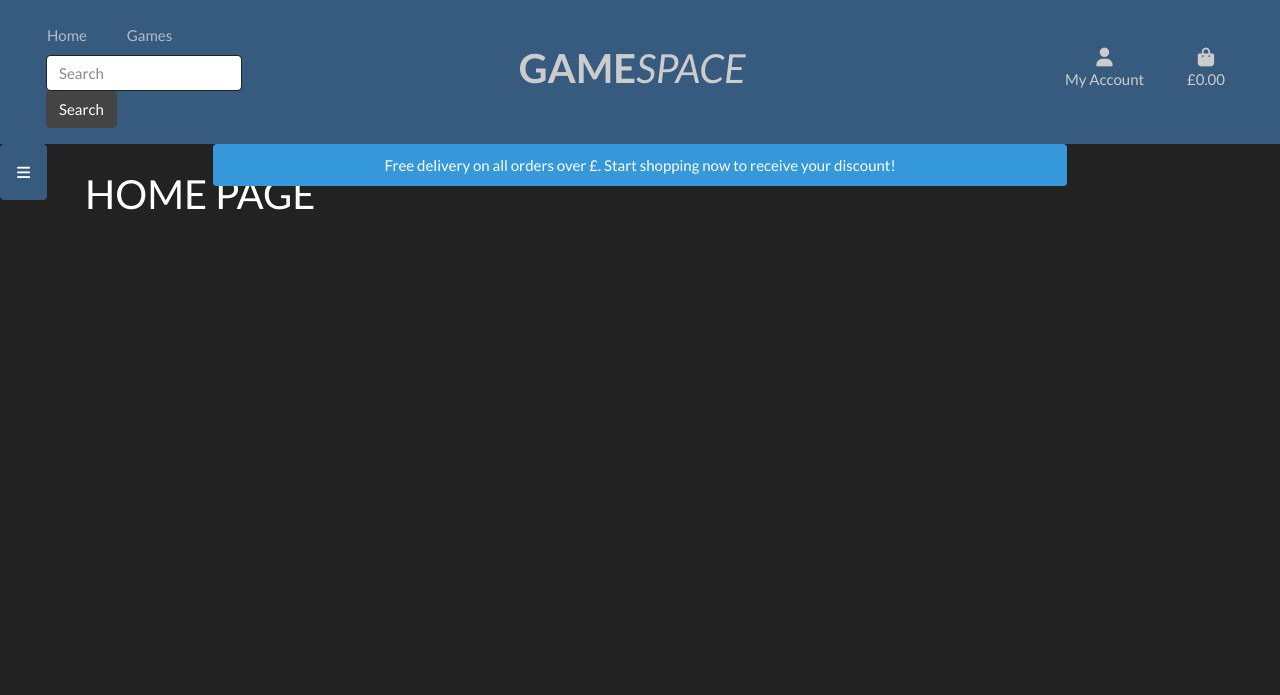
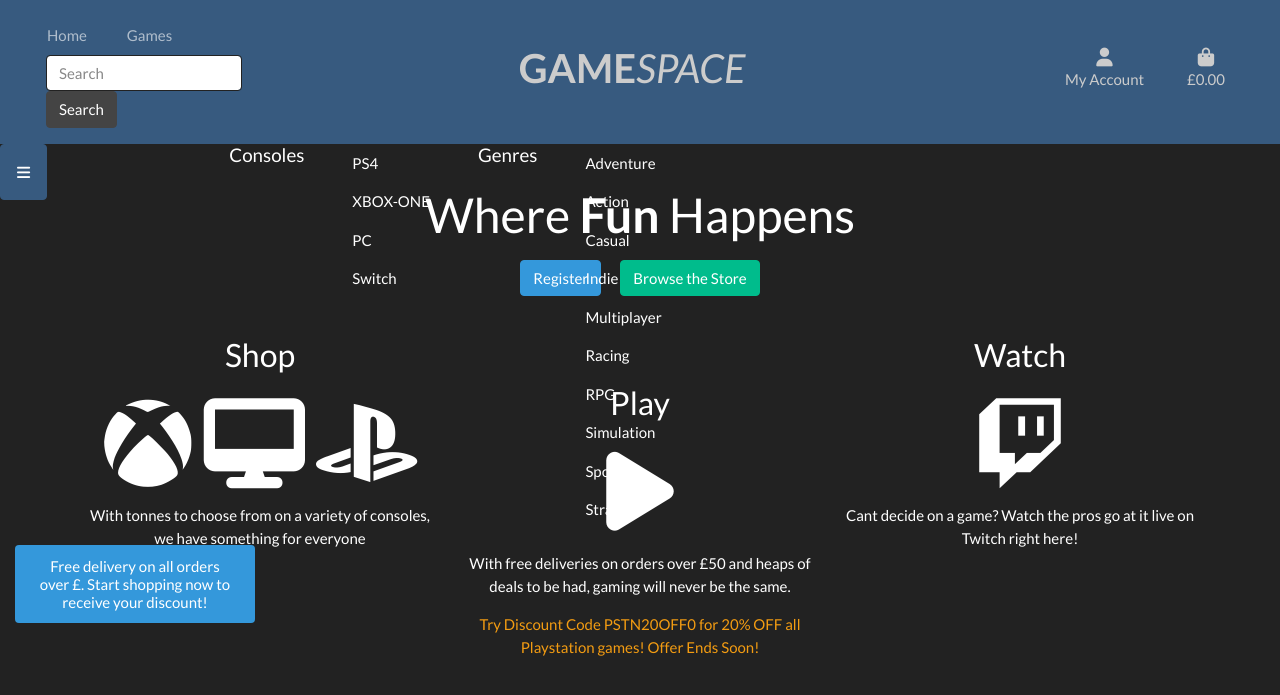
Before and after one commit to jamiebird119/game_space, a Django app: template home/templates/home/index.html in a window 1280 px wide. Shown: the top 695 px of the page. Run offline with Django 3.2, Linux system fonts and the light colour scheme; the template is opened without the code that fills it, so the values that code supplies are empty; parts of the project's set-up code (start-up, migrations or seed data) failed here and were passed over; some libraries are stand-ins or nearby versions.

Commit message:
Home Page created

```diff
--- a/game_space/settings.py
+++ b/game_space/settings.py
@@ -85,6 +85,7 @@ TEMPLATES = [
                 'django.contrib.messages.context_processors.messages',
                 'bag.contexts.bag_contents',
                 'django.template.context_processors.media',
+                'profiles.contexts.profile_from_user',
             ],
             'builtins':[
                 'crispy_forms.templatetags.crispy_forms_tags',
--- a/home/templates/home/index.html
+++ b/home/templates/home/index.html
@@ -6,7 +6,36 @@
 {% endblock %}
 {% block content %}
 <div class="container">
-    <h2 >HOME PAGE </h2>
+    <div class="row">
+
+        <div class="col-12 text-center">
+            <h1 class="my-3"> Where <strong>Fun</strong> Happens</h1>
+            <a class="btn btn-info mr-2"> Register </a>
+            <a class="btn btn-success ml-2"> Browse the Store </a>
+
+        </div>
+    </div>
+    <div class="row mt-4">
+        <div class="col-12 col-md-4 text-center">
+            <h3 class="mt-3">Shop</h3>
+            <i class="fab fa-xbox fa-6x mt-3"></i>
+            <i class="fas fa-desktop fa-6x mt-1 mx-2"></i>
+            <i class="fab fa-playstation fa-6x mt-3"></i>
+            <p class="mt-3"> With tonnes to choose from on a variety of consoles, we have something for everyone </p>
+        </div>
+        <div class="col-12 col-md-4 mt-5 text-center">
+            <h3 class="mt-3"> Play </h3>
+            <i class="fas fa-play fa-6x my-3"></i>
+            <p> With free deliveries on orders over £50 and heaps of deals to be had, gaming will never be the same. </p>
+            <p class="text-warning">Try Discount Code PSTN20OFF0 for 20% OFF all Playstation games! Offer Ends Soon!</p>
+        </div>
+        <div class="col-12 col-md-4 text-center">
+            <h3 class="mt-3"> Watch </h3>
+            <i class="fab fa-twitch fa-6x my-3"></i>
+            <p> Cant decide on a game? Watch the pros go at it live on Twitch right here! </p>
+        </div>
+
+    </div>
 </div>
 
 {% endblock %}
--- a/profiles/templates/profiles/profile.html
+++ b/profiles/templates/profiles/profile.html
@@ -28,7 +28,7 @@
             <form enctype="multipart/form-data" method="POST" action="{% url 'add_profile_photo' %}" name="profile-image-form">
             {% csrf_token %}
 			<div class="form-group mt-2">
-                <p> Current: <a class="display-inline" target="_blank" href="{{ profile.user_image.url }}">{{ profile.user_image.url }}</a></p>
+                <p> Current File: <a class="display-inline" target="_blank" href="{{ profile.user_image.url }}">{{ profile.user_image.url }}</a></p>
 				<label for="ProfileImageInputFile">Change your profile image here. </label>
 				<input name="user_image" type="file" class="form-control-file" id="ProfileImageInputFile" aria-describedby="fileHelp" {% if profile.user_image %} value="{{profile.user_image.url}}" {% endif %}>
             </div>
--- a/profiles/views.py
+++ b/profiles/views.py
@@ -36,9 +36,8 @@ def add_profile_photo(request):
     profile = get_object_or_404(UserProfile, user=request.user)
     orders = profile.orders.all()
     if request.method == 'POST':
-        image_form = request.FILES["user_image"]
-        print(image_form)
-        profile.user_image = image_form
+        image_file = request.FILES["user_image"]
+        profile.user_image = image_file
         profile.save()
         messages.success(
             request, 'Successfully updated profile image information.')
--- a/static/css/base.css
+++ b/static/css/base.css
@@ -6,7 +6,12 @@
     background: #222;
     width:100%;
 }
-
+.logo-image{
+    border-radius: 50%;
+    height: auto;
+    width: 70px;
+    opacity: 0.9;
+}
 .text-grey{
   color: #cccccc;
 }
@@ -84,6 +89,11 @@ display: block;
     max-width: 300px;
     max-height: 200px;
     height: auto;
+}
+
+.side-nav-image{
+    max-width: 150px;
+    max-height: 150px;
 }
 /* Toast messages (arrow taken from CI Ecommerce project)*/
 .arrow-up {
--- a/templates/includes/side-nav.html
+++ b/templates/includes/side-nav.html
@@ -4,6 +4,22 @@
 </div>
 <div id="mySidenav" class="sidenav navbar-dark">
      <a href="javascript:void(0)" class="closebtn" onclick="closeNav()">&times;</a>
+    {% if request.user.is_authenticated %}
+    <div class="row no-gutters">
+        <div class="col-12 text-center">
+            <h5> Welcome, {{ request.user }} </h5>
+        </div>
+        <div class="col-12 text-center">
+            {% if user_profile.user_image %}
+			<div class="profile-image-container my-2 mx-auto">
+				<img class="side-nav-image" src="{{ user_profile.user_image.url}}"/>
+            </div>
+            {% else %}
+            <div class="placeholder-image my-2 mx-auto"><i class="fas fa-user-circle fa-9x"></i></div>
+            {% endif %}
+        </div>
+    {% endif %}
+    </div>
     <h5 class="ml-3">Consoles</h5>
     <ul class="list-unstyled ml-3">
         <li><a class="nav-link dropdown-item" href="{% url 'games'%}?q=Playstation4"> PS4</a></li>
```
Also changed, not shown: profiles/contexts.py (added, +11 -0 lines), media/profile_images/profile_image_EowXnQs.png (added).
